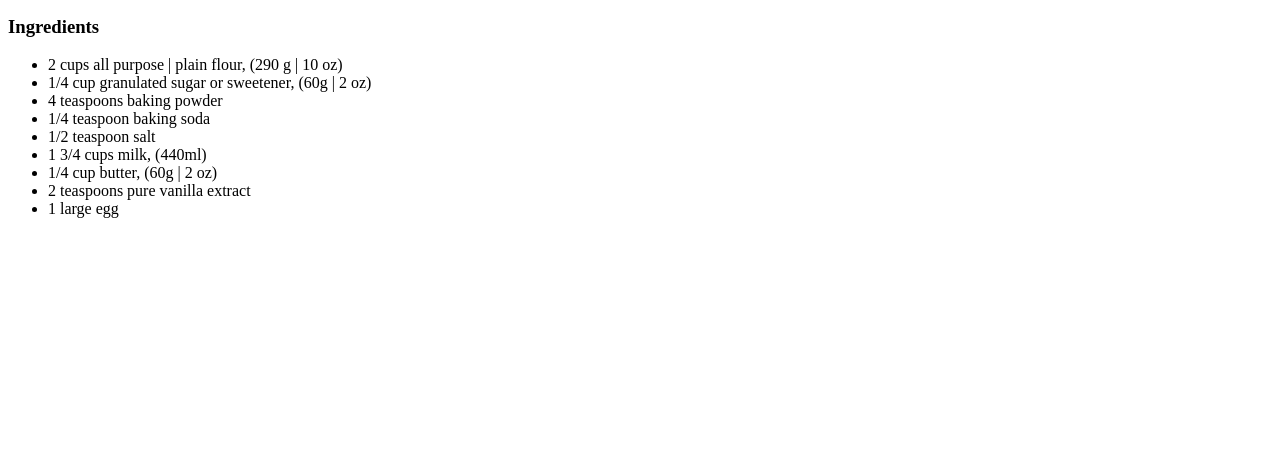
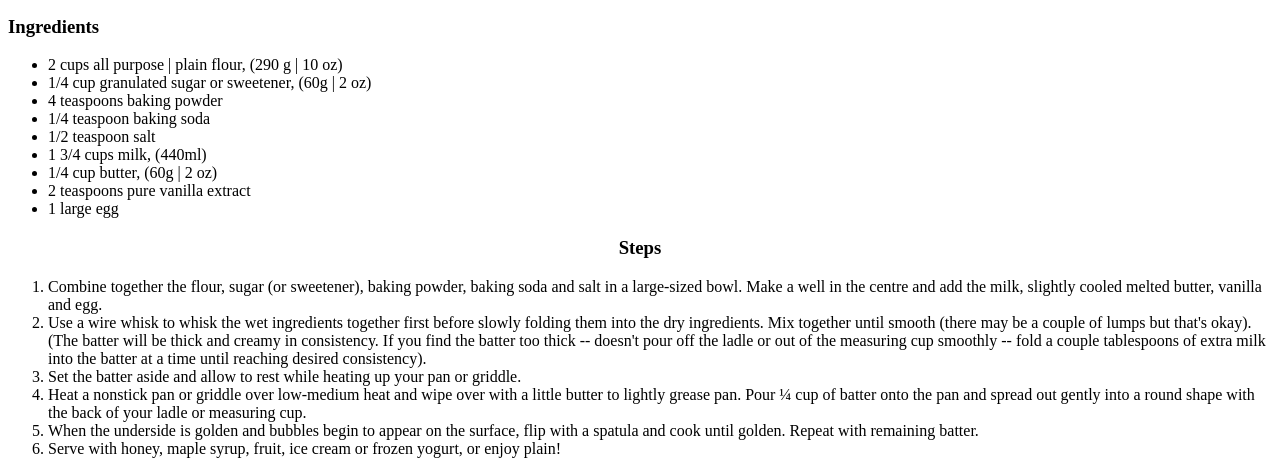
Before and after one commit to disalign-learning/odin-recipes, a plain HTML site: page recipes/pancakes.html in a window 1280 px wide. Shown: the part 721-1195 px from the top of the page. Before the commit the page ends 955 px from the top, so only its background shows below. Drawn offline with Linux system fonts and the light colour scheme.

Commit message:
added steps to pancakes

```diff
--- a/recipes/pancakes.html
+++ b/recipes/pancakes.html
@@ -21,5 +21,14 @@
         <li>2 teaspoons pure vanilla extract</li>
         <li>1 large egg</li>
     </ul>
+    <h3 align="center">Steps</h3>
+    <ol>
+        <li>Combine together the flour, sugar (or sweetener), baking powder, baking soda and salt in a large-sized bowl. Make a well in the centre and add the milk, slightly cooled melted butter, vanilla and egg. </li>
+        <li>Use a wire whisk to whisk the wet ingredients together first before slowly folding them into the dry ingredients. Mix together until smooth (there may be a couple of lumps but that's okay). (The batter will be thick and creamy in consistency. If you find the batter too thick -- doesn't pour off the ladle or out of the measuring cup smoothly -- fold a couple tablespoons of extra milk into the batter at a time until reaching desired consistency).</li>
+        <li>Set the batter aside and allow to rest while heating up your pan or griddle. </li>
+        <li>Heat a nonstick pan or griddle over low-medium heat and wipe over with a little butter to lightly grease pan. Pour ¼ cup of batter onto the pan and spread out gently into a round shape with the back of your ladle or measuring cup.</li>
+        <li>When the underside is golden and bubbles begin to appear on the surface, flip with a spatula and cook until golden. Repeat with remaining batter.</li>
+        <li>Serve with honey, maple syrup, fruit, ice cream or frozen yogurt, or enjoy plain!</li>
+    </ol>
 </body>
 </html>
```
